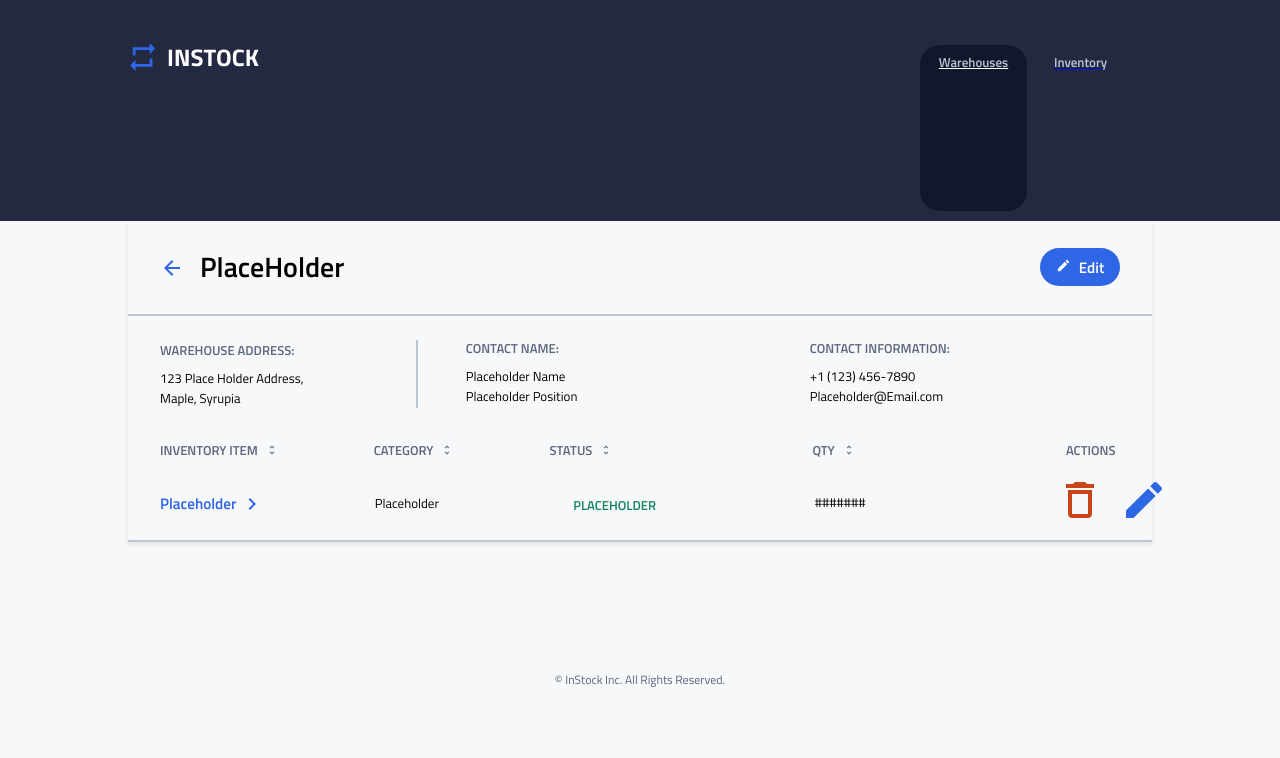
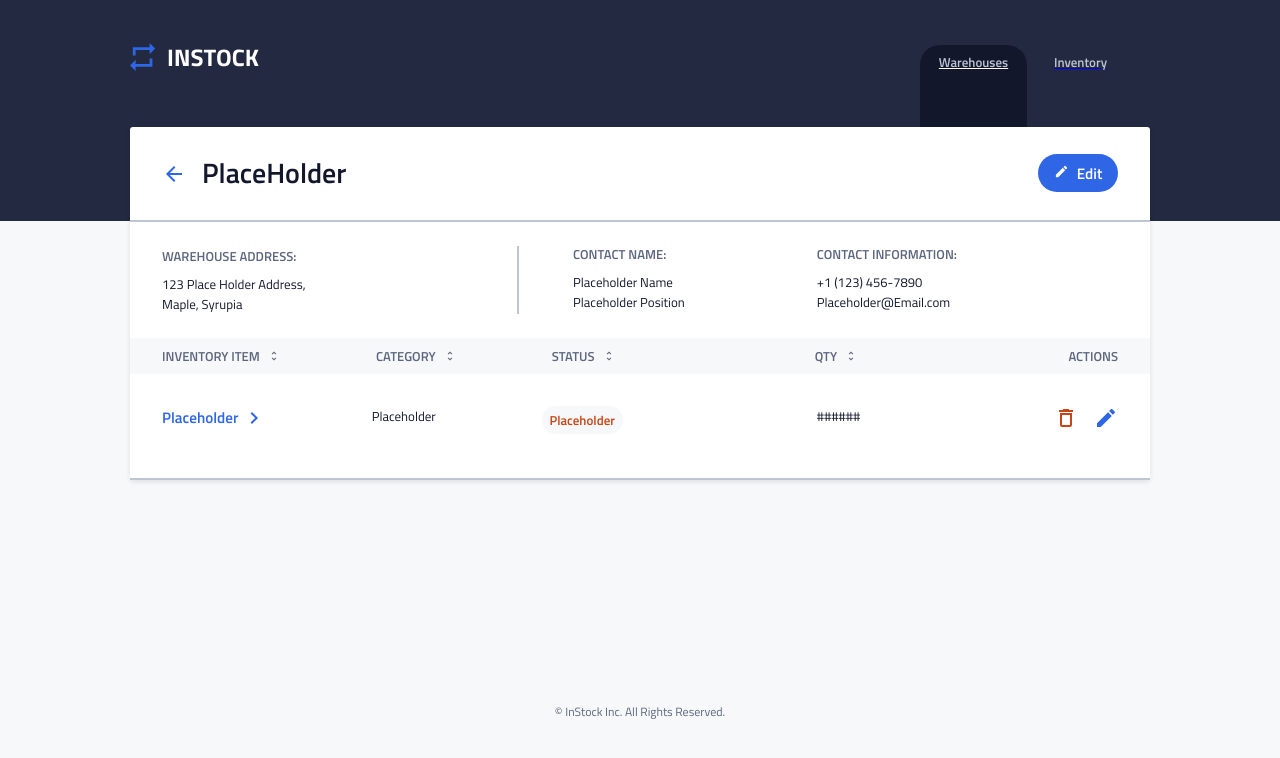
Before and after one commit to sean35mm/ari-instock, a React (Create React App) app in the folder client/: page /warehouse in a window 1280 px wide. Shown: the top 758 px of the page. Built offline with nearby package versions, Linux system fonts and the light colour scheme.

Commit message:
finished reponsive styling on branch

```diff
--- a/client/src/Components/WarehouseDetails/WarehouseDetails.jsx
+++ b/client/src/Components/WarehouseDetails/WarehouseDetails.jsx
@@ -9,7 +9,6 @@ import "./WarehouseDetails.scss";
 
 function WarehouseDetails() {
   return (
-    <>
     <section className="details">
       <article className="details__header-container">
         <div className="details__header-wrap">
@@ -21,11 +20,7 @@ function WarehouseDetails() {
             />
             PlaceHolder
           </h2>
-            <img
-              className="details__edit-icon"
-              src={whiteEdit}
-              alt="edit-icon"
-            />
+          <img className="details__edit-icon" src={whiteEdit} alt="edit-icon" />
         </div>
 
         <div className="details__edit-button">
@@ -87,6 +82,39 @@ function WarehouseDetails() {
             <h4 className="details__navbar-item">ACTIONS</h4>
           </div>
         </nav>
+
+        <ul className="details__bp-list">
+          <li className="details__list-item details__list-item--inventory">
+            <h3 className="details__description">Placeholder</h3>
+            <img
+              className="details__chevron"
+              src={chevronIcon}
+              alt="right-arrow-icon"
+            />
+          </li>
+          <li className="details__list-item details__list-item--category">
+            Placeholder
+          </li>
+          <li className="details__list-item details__list-item--status">
+            <p className="details__in-stock details__out-stock">Placeholder</p>
+          </li>
+          <li className="details__list-item details__list-item--quantity">
+            ######
+          </li>
+          <li className="details__list-item details__list-item--actions">
+            <img
+              className="details__delete"
+              src={deleteIcon}
+              alt="delete-icon"
+            />
+            <img
+              className="details__item-edit"
+              src={editIcon}
+              alt="edit-icon"
+            />
+          </li>
+        </ul>
+
         <div className="details__item-content">
           <div className="details__inventory-wrap">
             <div className="details__item-container">
@@ -104,7 +132,7 @@ function WarehouseDetails() {
                   />
                 </div>
               </div>
-                <div>
+              <div className="details__category-container">
                 <h4 className="details__category-title">CATEGORY</h4>
                 <p className="details__category-text">Placeholder</p>
               </div>
@@ -113,7 +141,9 @@ function WarehouseDetails() {
             <div className="details__stock-container">
               <div className="details__status-container">
                 <h4 className="details__status-title">STATUS</h4>
-                  <p className="details__in-stock">PLACEHOLDER</p>
+                <p className="details__in-stock details__out-stock">
+                  PLACEHOLDER
+                </p>
               </div>
 
               <div className="details__quantity-container">
@@ -138,7 +168,6 @@ function WarehouseDetails() {
         </div>
       </article>
     </section>
-    </>
   );
 }
 
--- a/client/src/Components/WarehouseDetails/WarehouseDetails.scss
+++ b/client/src/Components/WarehouseDetails/WarehouseDetails.scss
@@ -3,8 +3,8 @@
 @use '../../Styles/Partials/variables' as *;
 
 body {
+  font-size: 0.813rem;
   box-sizing: border-box;
-  font-size: 0.813rem;
 }
 
 h4 {
@@ -18,22 +18,22 @@ p {
 }
 
 .details {
+  margin: 0 1rem;
+  background-color: $white;
   box-shadow: 0px 2px 5px rgba(19, 24, 44, 0.1);
+  color: $black;
   border-radius: 3px;
+  position: relative;
+  top: -40px;
+  z-index: 2;
+
+  @include tablet {
+    top: -94px;
+    margin: 0 2rem;
+  }
 
   @include desktop {
-    @include desktop-margin;
-    width: 80%;
-  }
-
-  &__address {
-    @include mobile-margin;
-    margin-left: 1.5rem;
-    margin-right: 1.5rem;
-
-    @include tablet {
-      @include tablet-margin;
-    }
+    margin: 0 8.125rem;
   }
 
   &__header-container {
@@ -119,7 +119,6 @@ p {
     @include tablet {
       flex-direction: row;
       align-items: center;
-      justify-content: space-between;
       border: none;
     }
 
@@ -130,12 +129,20 @@ p {
   }
 
   &__address {
+    @include mobile-margin;
+    margin-left: 1.5rem;
+    margin-right: 1.5rem;
     text-align: left;
 
     @include tablet {
+      @include tablet-margin;
+      width: 13rem;
       border-right: 2px solid $cloud;
-      padding-right: 7rem;
       margin: 1.5rem 2rem;
+
+      @include desktop {
+        width: 23rem;
+      }
     }
   }
 
@@ -144,9 +151,10 @@ p {
     margin: 0 0.5rem 1rem 1.5rem;
 
     @include tablet {
+      width: 60%;
+      justify-content: space-around;
       margin-top: 0.8rem;
       margin-left: 0;
-      margin-right: 7.4rem;
     }
   }
 
@@ -180,7 +188,7 @@ p {
       margin-left: 2.5rem;
 
       @include desktop {
-        margin-left: 14.5rem;
+        margin-left: 7.5rem;
       }
     }
   }
@@ -217,7 +225,7 @@ p {
 
     @include tablet {
       display: flex;
-      justify-content: flex-start;
+      justify-content: space-between;
       align-items: center;
       padding: 0.5rem 2rem;
     }
@@ -268,14 +276,51 @@ p {
     margin-left: 0.5rem;
   }
 
+  &__bp-list {
+    display: none;
+
+    @include tablet {
+      display: flex;
+      justify-content: space-between;
+      padding: 0;
+      margin: 2rem;
+    }
+  }
+
+  &__list-item {
+    list-style: none;
+
+    &--inventory {
+      display: flex;
+    }
+
+    &--status {
+      @include tablet {
+        margin-right: 4rem;
+      }
+
+      @include desktop {
+        margin-right: 5.5rem;
+      }
+    }
+
+    &--quantity {
+      @include tablet {
+        margin-right: 0.5rem;
+      }
+
+      @include desktop {
+        margin-right: 5.5rem;
+      }
+    }
+  }
+
   &__item-content {
     display: flex;
     flex-direction: column;
 
     @include tablet {
-      flex-direction: row;
-      justify-content: space-between;
-      margin: 0.5rem;
+      display: none;
     }
   }
 
@@ -285,26 +330,10 @@ p {
     justify-content: space-between;
     margin: 1rem 1.5rem 0 1.5rem;
     margin-bottom: 0;
-
-    @include tablet {
-      flex-direction: row;
-      justify-content: space-between;
-      margin-right: 0;
-      width: 40%;
-
-      @include desktop {
-        width: 41%;
-      }
-    }
   }
 
   &__item-wrap {
     display: flex;
-
-    @include tablet {
-      width: 6.5rem;
-      margin-right: 3.5rem;
-    }
   }
 
   &__description {
@@ -322,10 +351,6 @@ p {
   &__status-container {
     width: 8rem;
     text-align: left;
-
-    @include desktop {
-      margin-right: 4.5rem;
-    }
   }
 
   &__status-title {
@@ -343,6 +368,7 @@ p {
     font-weight: 600;
 
     @include tablet {
+      margin-right: 0;
     }
   }
 
@@ -354,6 +380,10 @@ p {
     color: $red;
     font-weight: 600;
     margin-right: 2rem;
+
+    @include tablet {
+      margin-right: 0;
+    }
   }
 
   &__stock-container {
@@ -362,73 +392,22 @@ p {
     display: flex;
     flex-direction: column;
     justify-content: space-between;
-
-    @include tablet {
-      flex-direction: row;
-      justify-content: center;
-      width: 56%;
-      margin-right: 0;
-
-      @include desktop {
-        width: 74%;
-      }
-    }
   }
 
   &__category-title {
     width: 8rem;
-
-    @include tablet {
-      display: none;
-    }
-  }
-
-  &__category-text {
-    @include tablet {
-      padding-top: 0.1rem;
-    }
-  }
-
-  &__quantity-title {
-    @include tablet {
-      display: none;
-    }
-  }
-
-  &__quantity-text {
-    @include tablet {
-      margin-left: 5.5rem;
-
-      @include desktop {
-        margin-left: 4rem;
-      }
-    }
   }
 
   &__quantity-container {
     text-align: left;
     margin-right: 5.2rem;
     width: 5rem;
-
-    @include tablet {
-      margin-right: 0;
-    }
   }
 
   &__icon-container {
     display: flex;
     justify-content: space-between;
     margin: 1.5rem 1.5rem 1.5rem 1.5rem;
-
-    @include tablet {
-      margin-right: 1rem;
-      margin-bottom: 0.5rem;
-
-      @include desktop {
-        margin-top: 0;
-        margin-right: 1.5rem;
-      }
-    }
   }
 
   &__delete {
```
Lines whose indentation alone changed are shown as unchanged.
